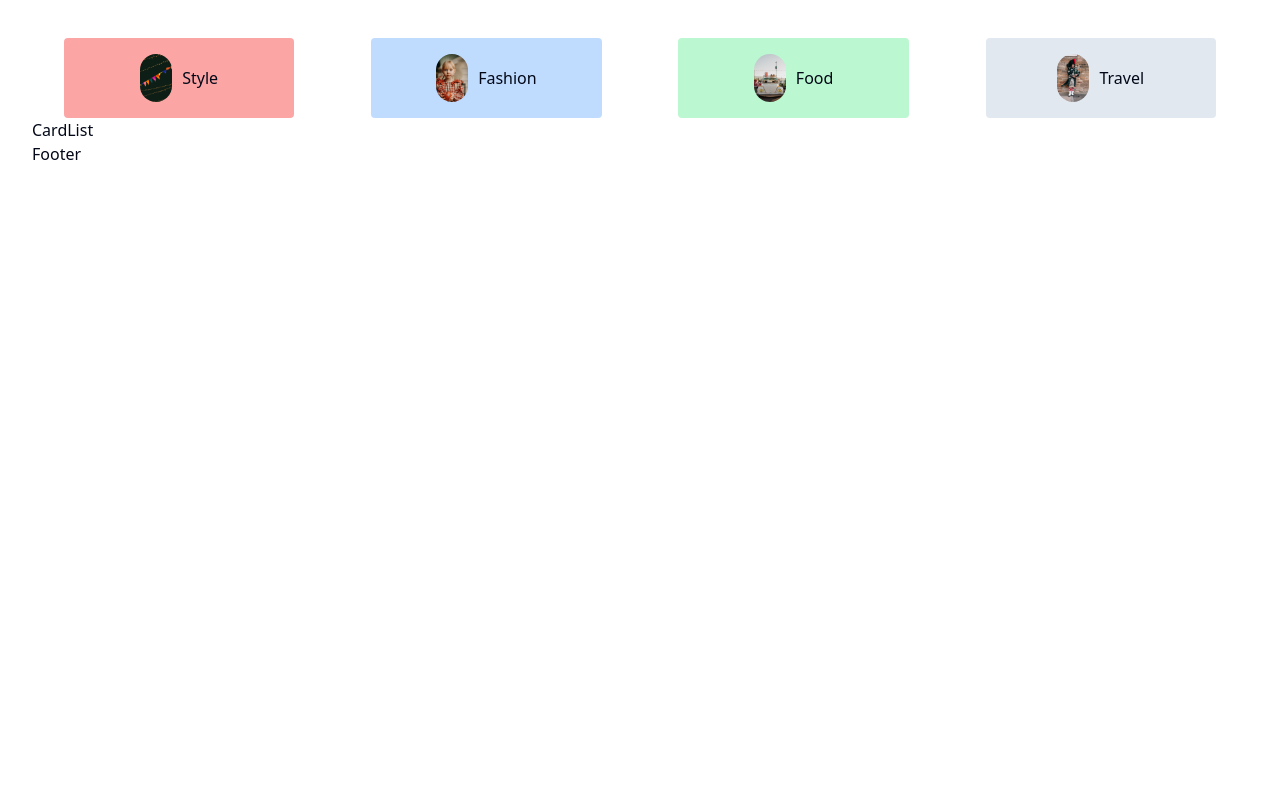
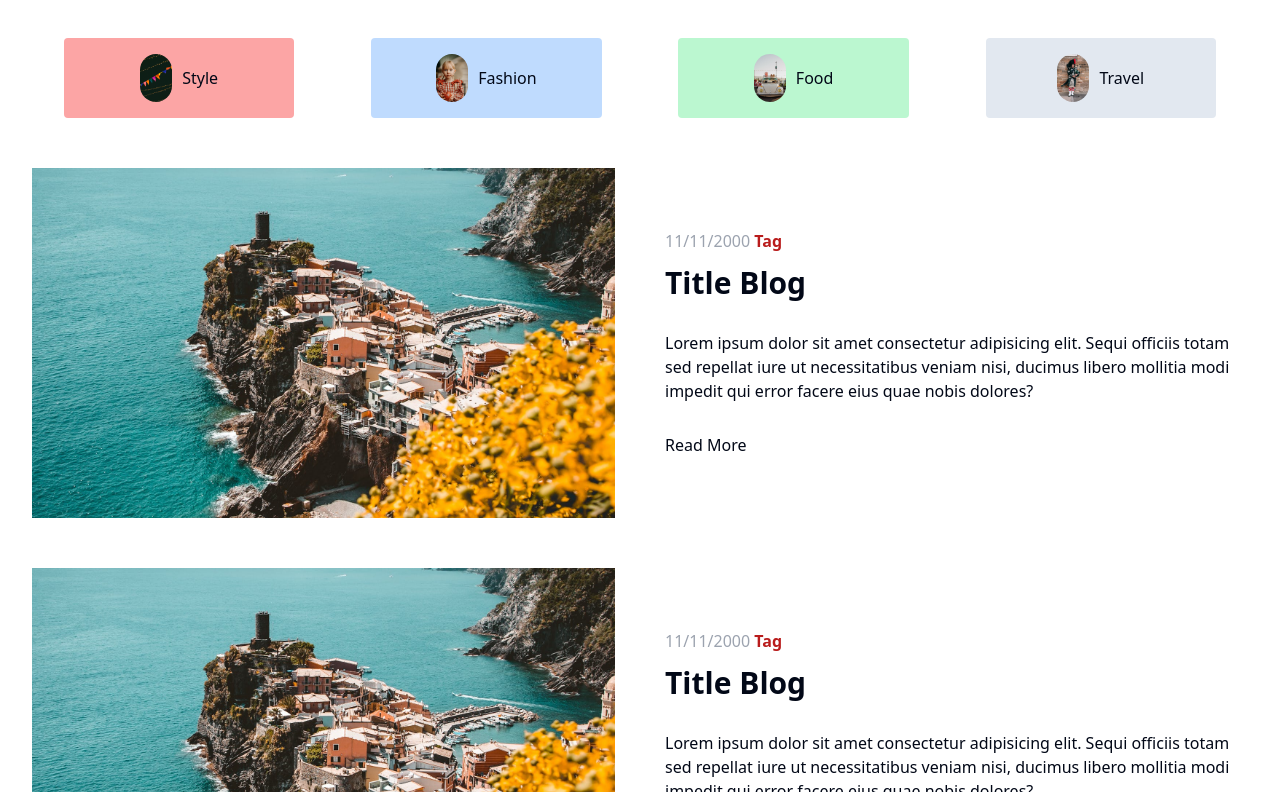
Before and after one commit to BrookTinnapat/next-blog-app, a Next.js app: page / in a window 1280 px wide. Shown: the part 1068-1860 px from the top of the page. Before the commit the page ends 1234 px from the top, so only its background shows below. Built offline with nearby package versions, Linux system fonts and the light colour scheme.

Commit message:
feat: add cardlist components

```diff
--- a/components/card/Card.jsx
+++ b/components/card/Card.jsx
@@ -4,24 +4,25 @@ import Link from "next/link";
 
 const Card = () => {
   return (
-    <div className="mb-[50px] flex items-center gap-[50px]">
-      <div className="flex-1 h-[350px] relative">
-        <Image src="/p1.jpeg" alt="" fill className="image" />
+    <div className="my-[50px] flex items-center gap-[50px]">
+      <div className="flex-1 h-[350px] relative ">
+        <Image src="/p1.jpeg" alt="" fill className="object-cover" />
       </div>
       <div className="flex-1 flex flex-col gap-[30px]">
         <div className="detial">
-          <span className="text-gray-400"></span>
-          <span className="text-red-500 font-bold"></span>
+          <span className="text-gray-400">11/11/2000 </span>
+          <span className="text-red-700 font-semibold">Tag</span>
+          <h1 className="text-3xl font-bold mt-3">Title Blog</h1>
         </div>
         <Link href="/">
-          <h1 className="">
+          <span className="">
             Lorem ipsum dolor sit amet consectetur adipisicing elit. Sequi
             officiis totam sed repellat iure ut necessitatibus veniam nisi,
             ducimus libero mollitia modi impedit qui error facere eius quae
             nobis dolores?
-          </h1>
-          <Link href="/">Read More</Link>
+          </span>
         </Link>
+        <Link href="/">Read More</Link>
       </div>
     </div>
   );
--- a/components/cardList/CardList.jsx
+++ b/components/cardList/CardList.jsx
@@ -1,7 +1,14 @@
 import React from "react";
+import Card from "../card/Card";
 
 const CardList = () => {
-  return <div>CardList</div>;
+  return (
+    <>
+      <Card />
+      <Card />
+      <Card />
+    </>
+  );
 };
 
 export default CardList;
```
